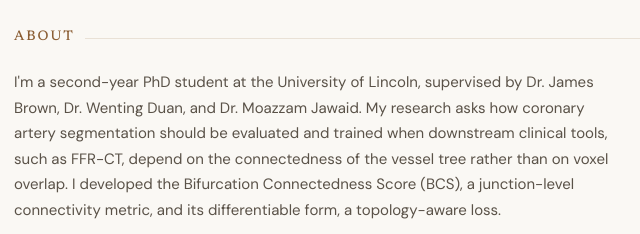
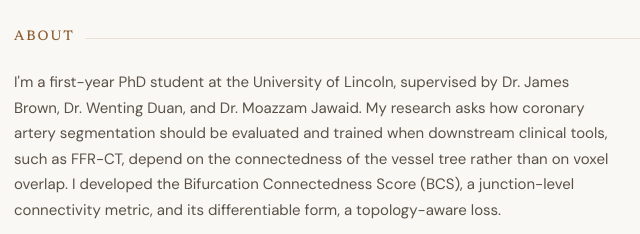
Before and after one commit to maameo1/maameo1.github.io, a plain HTML site: page index.html in a window 1280 px wide. Shown: the part 363-597 px from the top of the page, 290-930 px from the left. Drawn offline with Linux system fonts and the light colour scheme.

Commit message:
Update PhD year from second to first year

```diff
--- a/index.html
+++ b/index.html
@@ -126,7 +126,7 @@ nav{flex-direction:column;gap:10px;text-align:center}
 <section id="about">
   <h2>About</h2>
   <div class="about">
-    <p>I'm a second-year PhD student at the University of Lincoln, supervised by Dr. James Brown, Dr. Wenting Duan, and Dr. Moazzam Jawaid. My research asks how coronary artery segmentation should be evaluated and trained when downstream clinical tools, such as FFR-CT, depend on the connectedness of the vessel tree rather than on voxel overlap. I developed the Bifurcation Connectedness Score (BCS), a junction-level connectivity metric, and its differentiable form, a topology-aware loss. </p>
+    <p>I'm a first-year PhD student at the University of Lincoln, supervised by Dr. James Brown, Dr. Wenting Duan, and Dr. Moazzam Jawaid. My research asks how coronary artery segmentation should be evaluated and trained when downstream clinical tools, such as FFR-CT, depend on the connectedness of the vessel tree rather than on voxel overlap. I developed the Bifurcation Connectedness Score (BCS), a junction-level connectivity metric, and its differentiable form, a topology-aware loss. </p>
     <p>Previously, I conducted neuroimaging research at Washington University in St. Louis, studying brain structure in movement disorders. I also built research tools including ResearchHub, an AI-powered literature review platform.</p>
     <div class="research-areas">
       <span>medical image segmentation</span>
```
